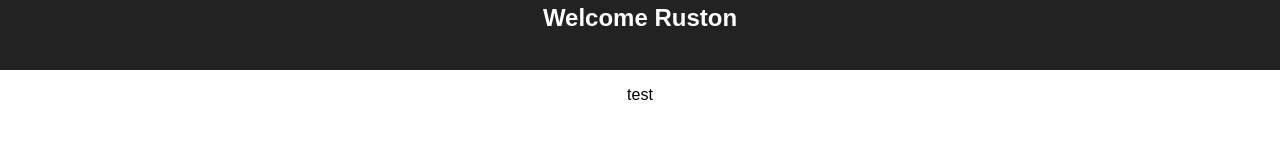
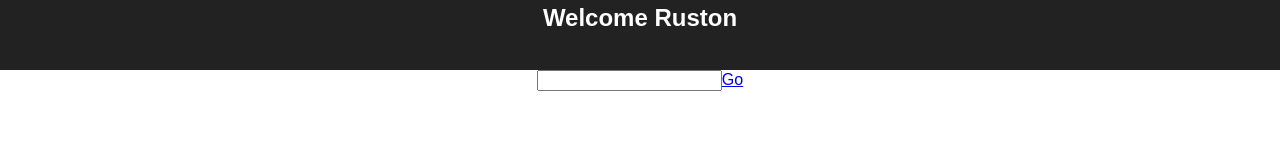
Before and after one commit to rustonrr/no-server-final, a React (Create React App) app: page / in a window 1280 px wide. Shown: the part 120-280 px from the top of the page. Built offline with nearby package versions, Linux system fonts and the light colour scheme.

Commit message:
Added redux and react-redux

```diff
--- a/package.json
+++ b/package.json
@@ -4,7 +4,10 @@
   "private": true,
   "dependencies": {
     "react": "^15.6.1",
-    "react-dom": "^15.6.1"
+    "react-dom": "^15.6.1",
+    "react-redux": "^5.0.5",
+    "react-router-dom": "^4.1.1",
+    "redux": "^3.7.0"
   },
   "devDependencies": {
     "react-scripts": "1.0.7"
--- a/src/App.js
+++ b/src/App.js
@@ -1,6 +1,7 @@
 import React, { Component } from 'react';
 import logo from './logo.svg';
 import './App.css';
+import { NavLink } from "react-router-dom";
 
 class App extends Component {
   render() {
@@ -10,9 +11,9 @@ class App extends Component {
           <img src={logo} className="App-logo" alt="logo" />
           <h2>Welcome Ruston</h2>
         </div>
-        <p>
-          test
-        </p>
+        <input>
+        </input>
+        <NavLink to={"/hello"}>Go</NavLink>
       </div>
     );
   }
--- a/src/index.js
+++ b/src/index.js
@@ -4,8 +4,17 @@ import App from './App';
 import registerServiceWorker from './registerServiceWorker';
 import './index.css';
 import Hello from "./hello/hello";
+import { MemoryRouter as Router, Route, Switch } from "react-router-dom";
+// import { Provider } from "react-redux";
+import hello from "./hello/hello";
 
 ReactDOM.render(
-<App />, document.getElementById('root')
+    <Router>
+        <Switch>
+            <Route exact path="/" component={App} />
+            <Route path="/hello" component={hello} />
+        </Switch>
+    </Router>,
+document.getElementById('root')
 );
 registerServiceWorker();
```
